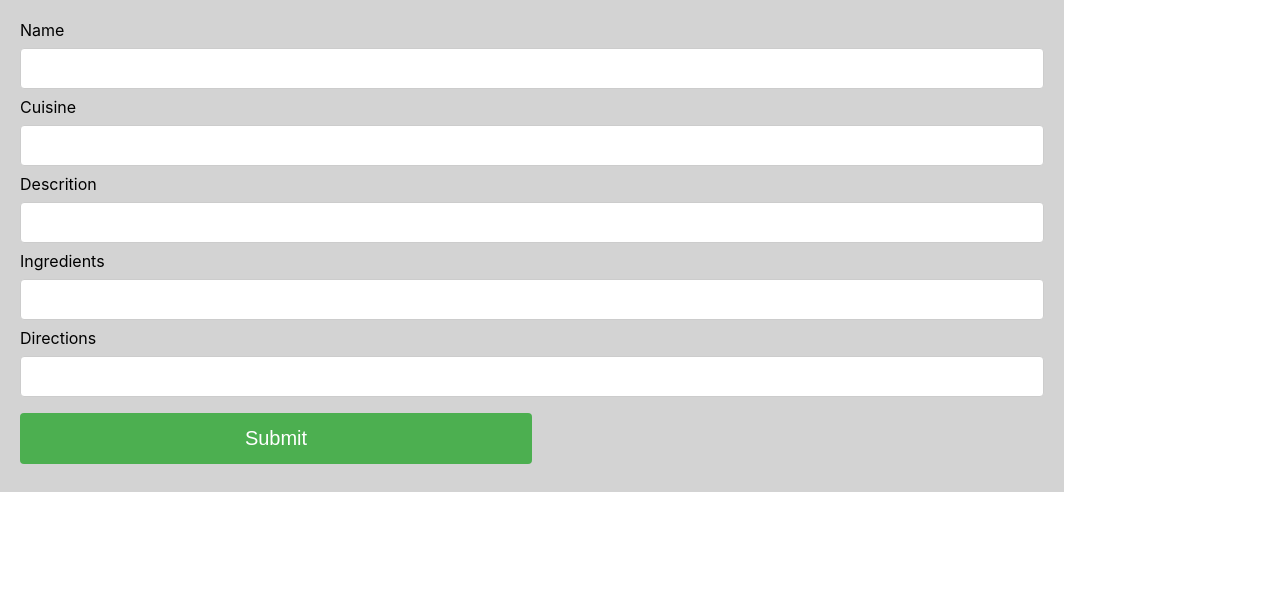
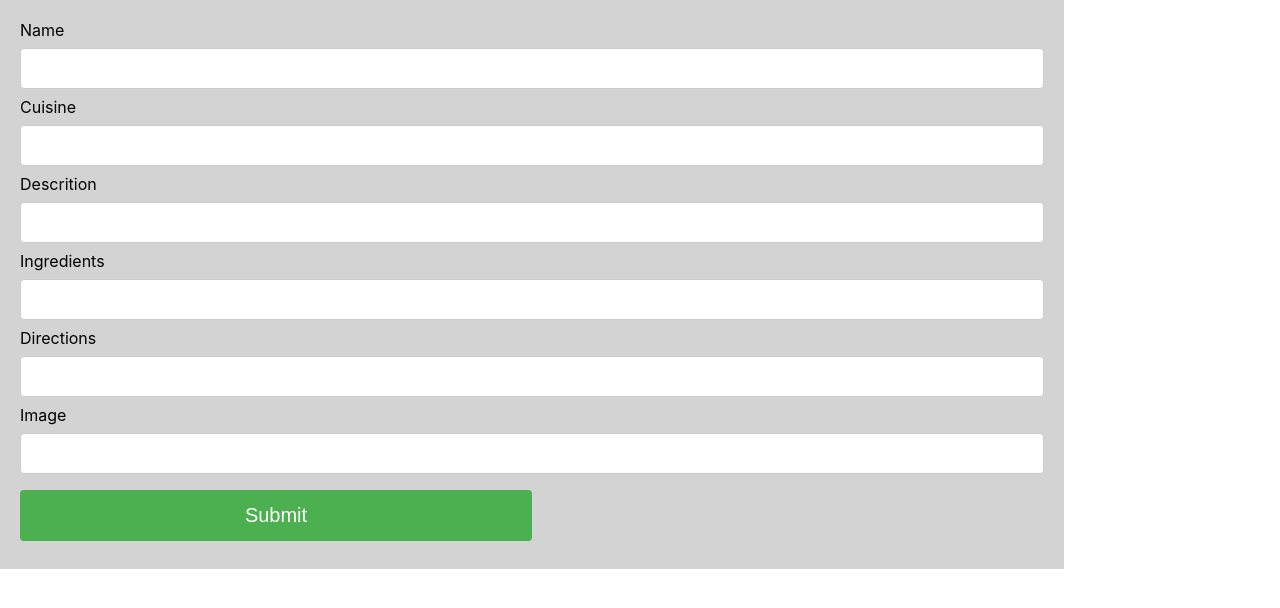
Before and after one commit to MartezMcDaniel/recipes-frontend, a React (Create React App) app in the folder recipes/: page /create in a window 1280 px wide. Shown: the top 608 px of the page. Built offline with nearby package versions, Linux system fonts and the light colour scheme; no server answers.

Commit message:
posting to django api

```diff
--- a/recipes/src/App.js
+++ b/recipes/src/App.js
@@ -34,7 +34,7 @@ function App() {
             exact
             render={() => <Recipe recipes={recipes} />}
           />
-          <Route path="/create" component={PostForm} />
+          <Route path="/create" component={PostForm} recipes={recipes} />
         </Switch>
       </div>
     </Router>
--- a/recipes/src/components/PostForm.js
+++ b/recipes/src/components/PostForm.js
@@ -1,20 +1,49 @@
-import React from "react";
+import React, { useState } from "react";
+import axios from "axios";
 
-function PostForm(props) {
+function PostForm({ recipes }) {
+  const [formData, setFormData] = useState({
+    name: "",
+    description: "",
+    cuisine: "",
+    ingredientts: "",
+    directions: "",
+    image: "",
+  });
+  let http = "http://localhost:8000/recipes/";
+
+  const handleChange = (e) => {
+    setFormData({ ...formData, [e.target.name]: e.target.value });
+  };
+
+  const handleSubmit = (e) => {
+    // e.preventDefault();
+    axios
+      .post(http, formData)
+      .then((res) => {
+        console.log(res);
+      })
+      .catch((error) => {
+        console.log(error);
+      });
+  };
+  console.log(setFormData);
   return (
     <div className="form">
       <form>
         <label htmlFor="name">Name</label>
-        <input type="text" name="name" />
+        <input type="text" name="name" onChange={handleChange} />
         <label htmlFor="cuisine">Cuisine</label>
-        <input type="text" name="cuisine" />
+        <input type="text" name="cuisine" onChange={handleChange} />
         <label htmlFor="descrition">Descrition</label>
-        <input type="text" name="description" />
+        <input type="text" name="description" onChange={handleChange} />
         <label htmlFor="ingredients">Ingredients</label>
-        <input type="text" name="ingredients" />
+        <input type="text" name="ingredients" onChange={handleChange} />
         <label htmlFor="directions">Directions</label>
-        <input type="text" name="directions" />
-        <input type="submit" value="Submit" />
+        <input type="text" name="directions" onChange={handleChange} />
+        <label htmlFor="image">Image</label>
+        <input type="text" name="image" onChange={handleChange} />
+        <input type="submit" value="Submit" onClick={handleSubmit} />
       </form>
     </div>
   );
```
